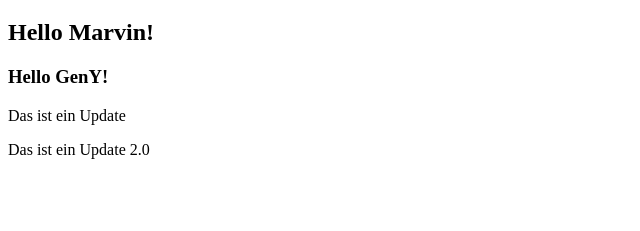
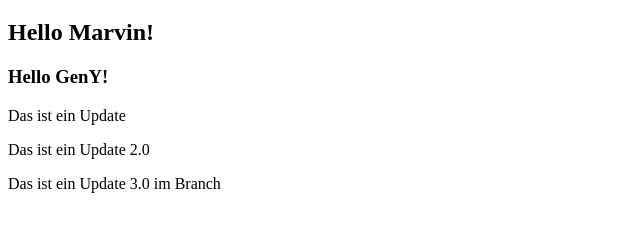
Before and after one commit to neymarv7/APMProject, a plain HTML site: page index.html in a window 1280 px wide. Shown: the part 61-292 px from the top of the page, without its empty margins (0-640 px from the left). Drawn offline with Linux system fonts and the light colour scheme.

Commit message:
Erster Branch mit zusätzlichen Updates

```diff
--- a/index.html
+++ b/index.html
@@ -11,6 +11,7 @@
 <h3> Hello GenY!</h3>
 <p> Das ist ein Update</p>
 <p> Das ist ein Update 2.0</p>
+<p> Das ist ein Update 3.0 im Branch</p>
 
 </body>
 </html>
```
